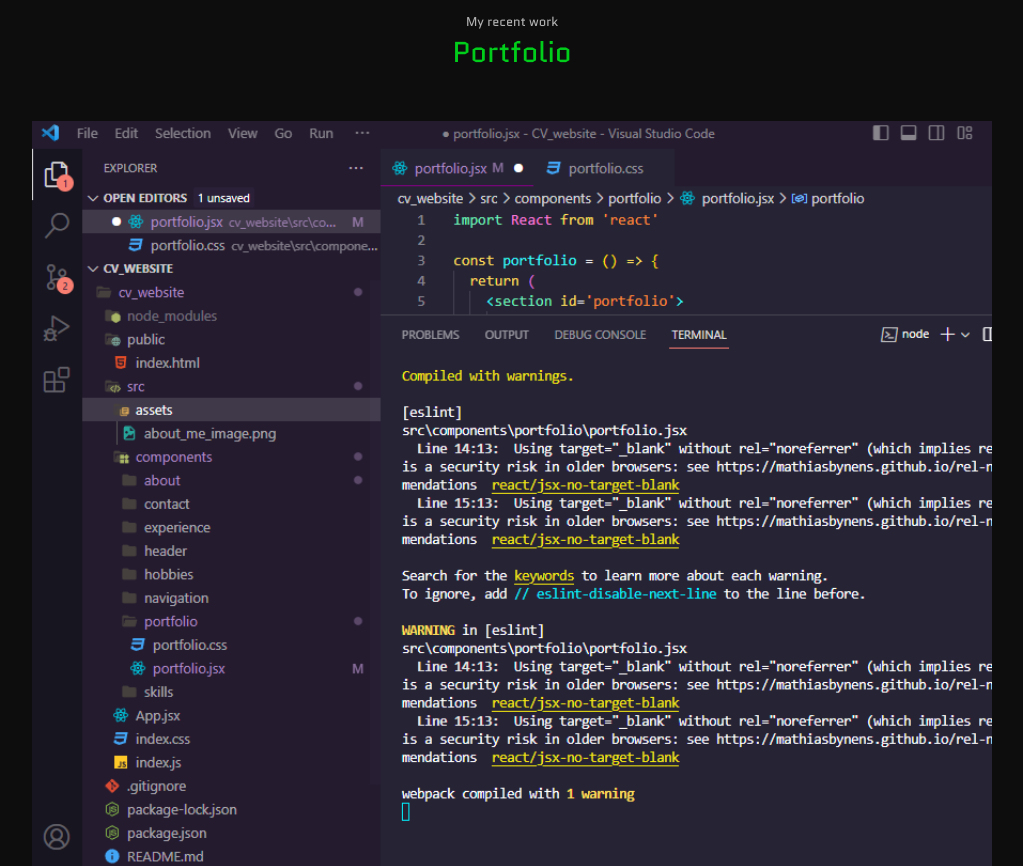
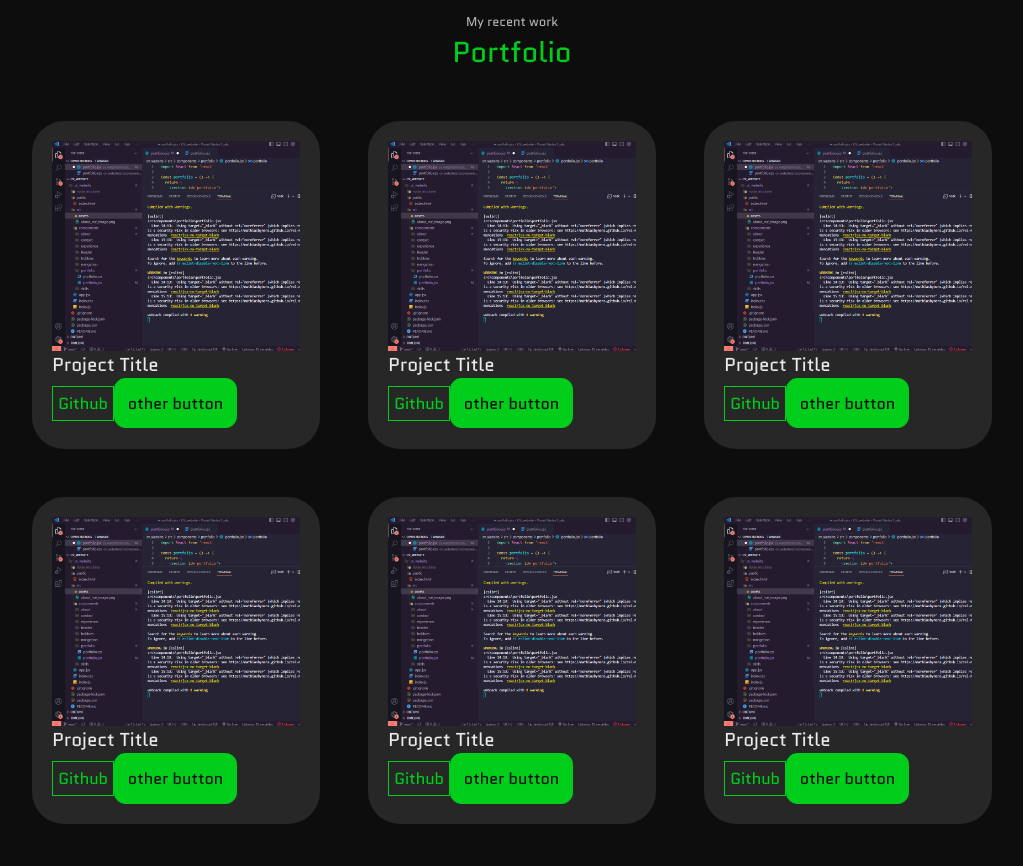
Before and after one commit to Theodoreprof/CV_website, a React (Create React App) app in the folder cv_website/: page / in a window 1280 px wide. Shown: the part 3900-4766 px from the top of the page, without its empty margins (128-1151 px from the left). Built offline with nearby package versions, Linux system fonts and the light colour scheme.

Commit message:
Update portfolio.css

```diff
--- a/cv_website/src/components/portfolio/portfolio.css
+++ b/cv_website/src/components/portfolio/portfolio.css
@@ -0,0 +1,18 @@
+.portfolio__container {
+    display: grid;
+    grid-template-columns: repeat(3, 1fr);
+    gap: 3rem;
+}
+
+.portfolio__item {
+    background-color: var(--color-bg-variant);
+    padding: 1.2rem;
+    border-radius: 2rem;
+    border: 1px solid transparent;
+    transition: var(--transition);
+}
+
+.portfolio__item:hover {
+    border-color: var(--color-primary-variant);
+    background: transparent;
+}
```
